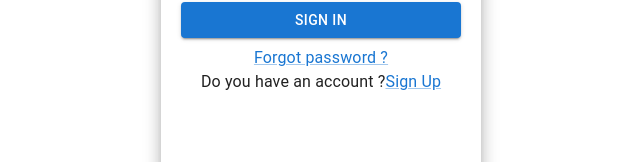
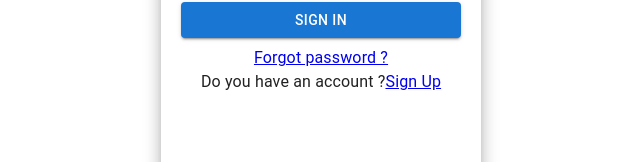
Before and after one commit to Ameer-Al-Hisham/bbms, a React (Create React App) app: page /login in a window 1280 px wide. Shown: the part 309-471 px from the top of the page, without its empty margins (319-959 px from the left). Built offline with nearby package versions, Linux system fonts and the light colour scheme.

Commit message:
minor changes

```diff
--- a/src/App.js
+++ b/src/App.js
@@ -2,6 +2,7 @@
 import Login from "./components/Login";
 import { BrowserRouter, Route, Routes } from "react-router-dom";
 import "./App.css";
+import Signup from "./components/Signup";
 function App() {
   return (
     <div className="App">
@@ -9,6 +10,7 @@
         <Routes>
           <Route path="/" element={<Home />}></Route>
           <Route path="/login" element={<Login />}></Route>
+          <Route path="/signup" element={<Signup />}></Route>
         </Routes>
       </BrowserRouter>
     </div>
--- a/src/components/Login.jsx
+++ b/src/components/Login.jsx
@@ -5,12 +5,12 @@
   Checkbox,
   FormControlLabel,
   Grid,
-  Link,
   Paper,
   TextField,
   Typography,
 } from "@mui/material";
 import { LockOutlined } from "@mui/icons-material";
+import { Link } from "react-router-dom";
 
 const Login = () => {
   const paperStyle = {
@@ -62,7 +62,7 @@
         </Typography>
         <Typography>
           {" "}
-          Do you have an account ?<Link href="#">Sign Up</Link>
+          Do you have an account ?<Link to="/signup">Sign Up</Link>
         </Typography>
       </Paper>
     </Grid>
--- /dev/null
+++ b/src/components/Signup.jsx
@@ -0,0 +1,11 @@
+import React from 'react'
+
+const Signup = () => {
+  return (
+    <div>
+
+    </div>
+  )
+}
+
+export default Signup
```
